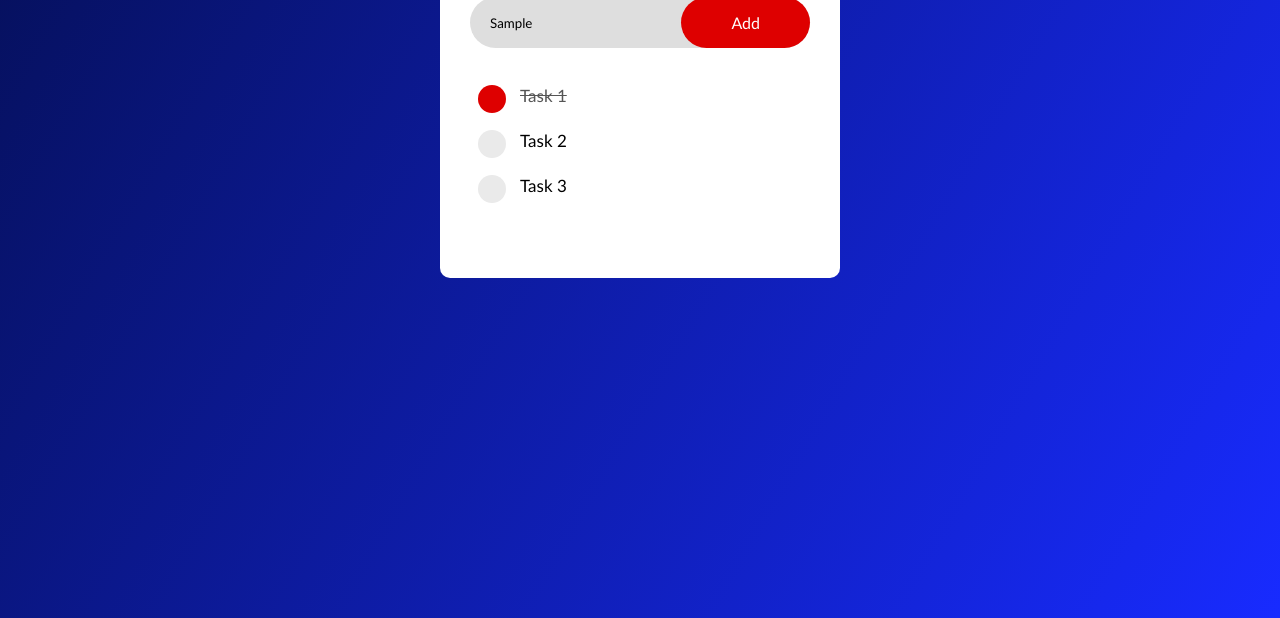
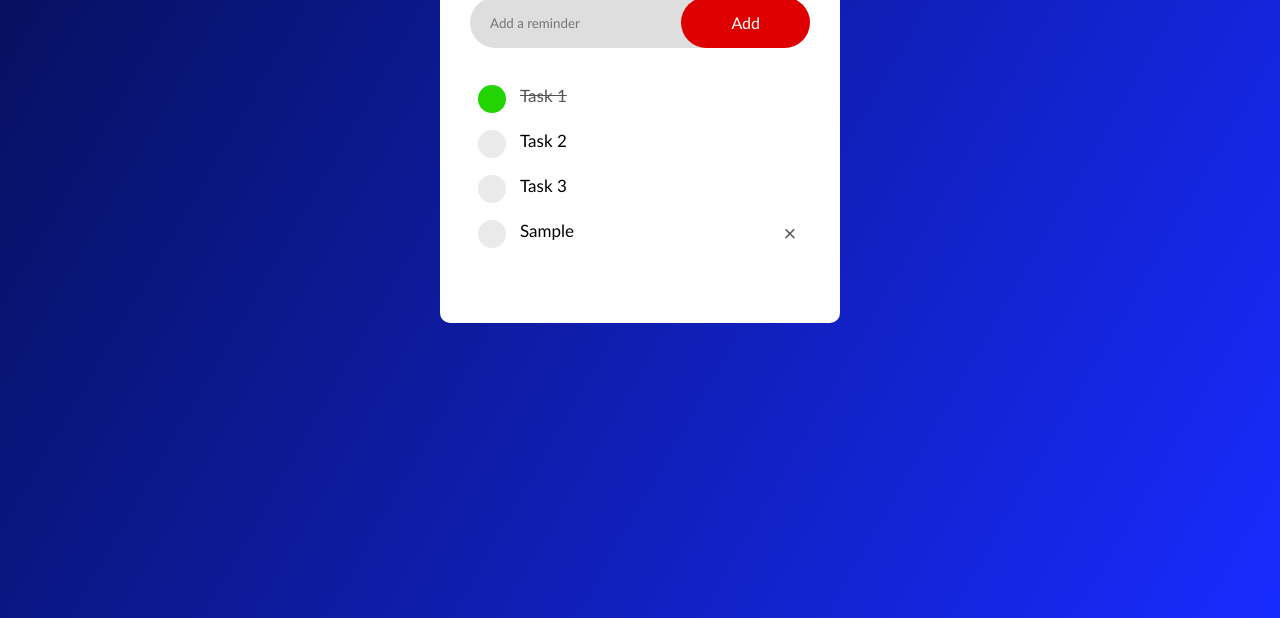
Before and after one commit to Trellis246/ReminderApp, a plain HTML site: page index.html in a window 1280 px wide. Both pictures are taken after typing "Sample" into the empty fields and a click on the button "Add". Shown: the part 182-800 px from the top of the page. Drawn offline with Linux system fonts and the light colour scheme.

Commit message:
added more

```diff
--- a/index.html
+++ b/index.html
@@ -11,7 +11,7 @@
             <h2> Reminders</h2>
             <div class="row">
                 <input type="text" id="input-box" placeholder="Add a reminder">
-                <button>Add</button>
+                <button onclick="addTask()">Add</button>
             </div>
             <ul id = "list-container">
                 <li class="checked">Task 1</li>
@@ -20,5 +20,6 @@
             </ul>
         </div>
      </div>
+     <script src = "script.js"></script>
     </body>
 </html>
--- a/script.js
+++ b/script.js
@@ -0,0 +1,16 @@
+const inputBox = document.getElementById("input-box");
+const listContainer = document.getElementById("list-container");
+
+function addTask(){
+    if(inputBox.value == ''){
+        alert("You have to write a reminder!");
+    }else{
+        let li = document.createElement("li");
+        li.innerHTML = inputBox.value;
+        listContainer.appendChild(li);
+        let span = document.createElement("span");
+        span.innerHTML = "\u00d7";
+        li.appendChild(span);
+    }
+    inputBox.value = "";
+}
--- a/style.css
+++ b/style.css
@@ -82,5 +82,22 @@ ul li.checked{
     text-decoration: line-through;
 }
 ul li.checked::before{
-    background-color: #de0000;
+    background-color: #21d402;
 }
+
+ul li span{
+    position: absolute;
+    right: 0;
+    top: 5px;
+    width: 40px;
+    height: 40px;
+    font-size: 22px;
+    color: #555;
+    line-height: 40px;
+    text-align: center;
+    border-radius: 50%;
+}
+
+ul li span:hover{
+    background: #edeef0;
+}
```
